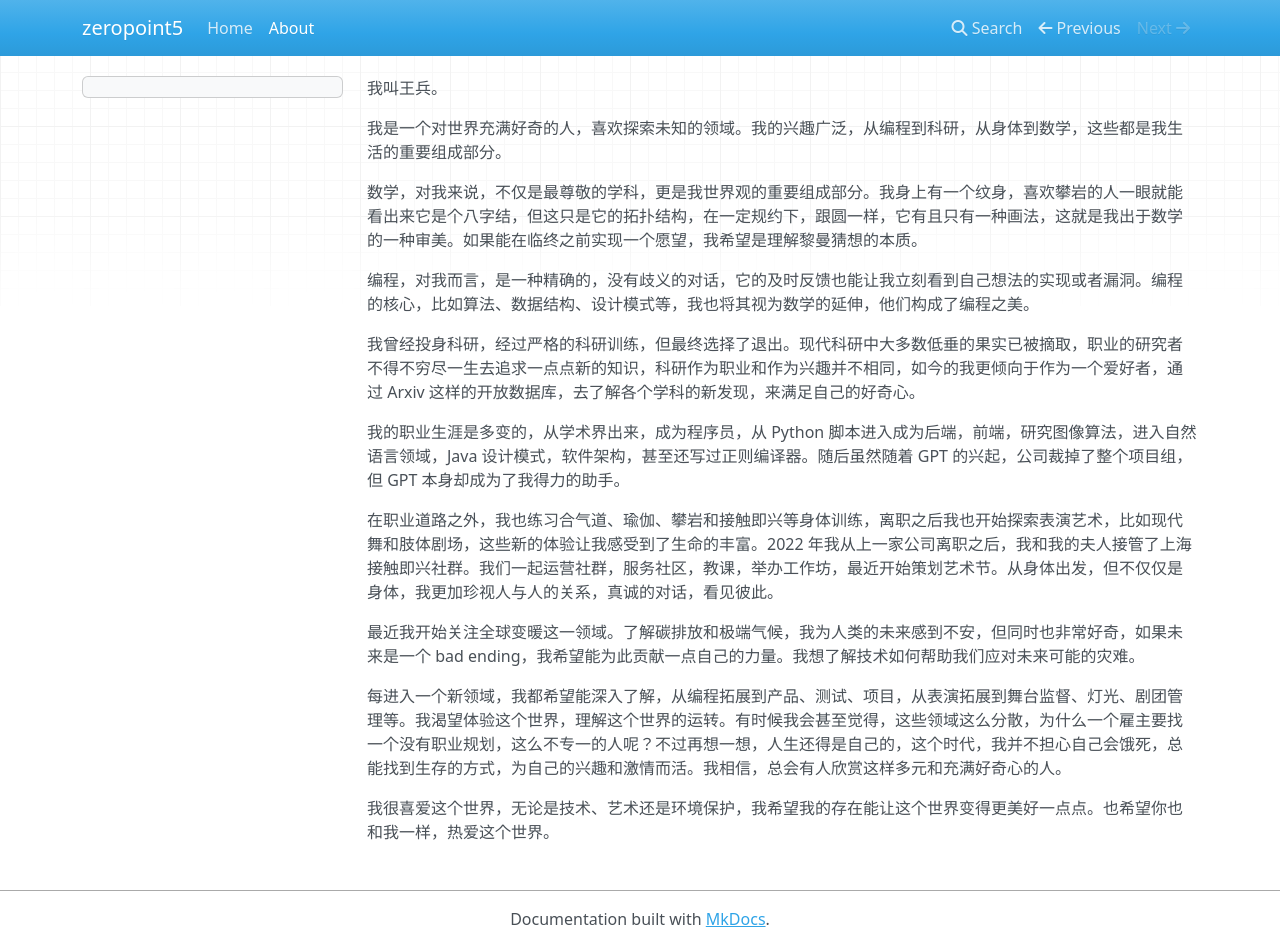
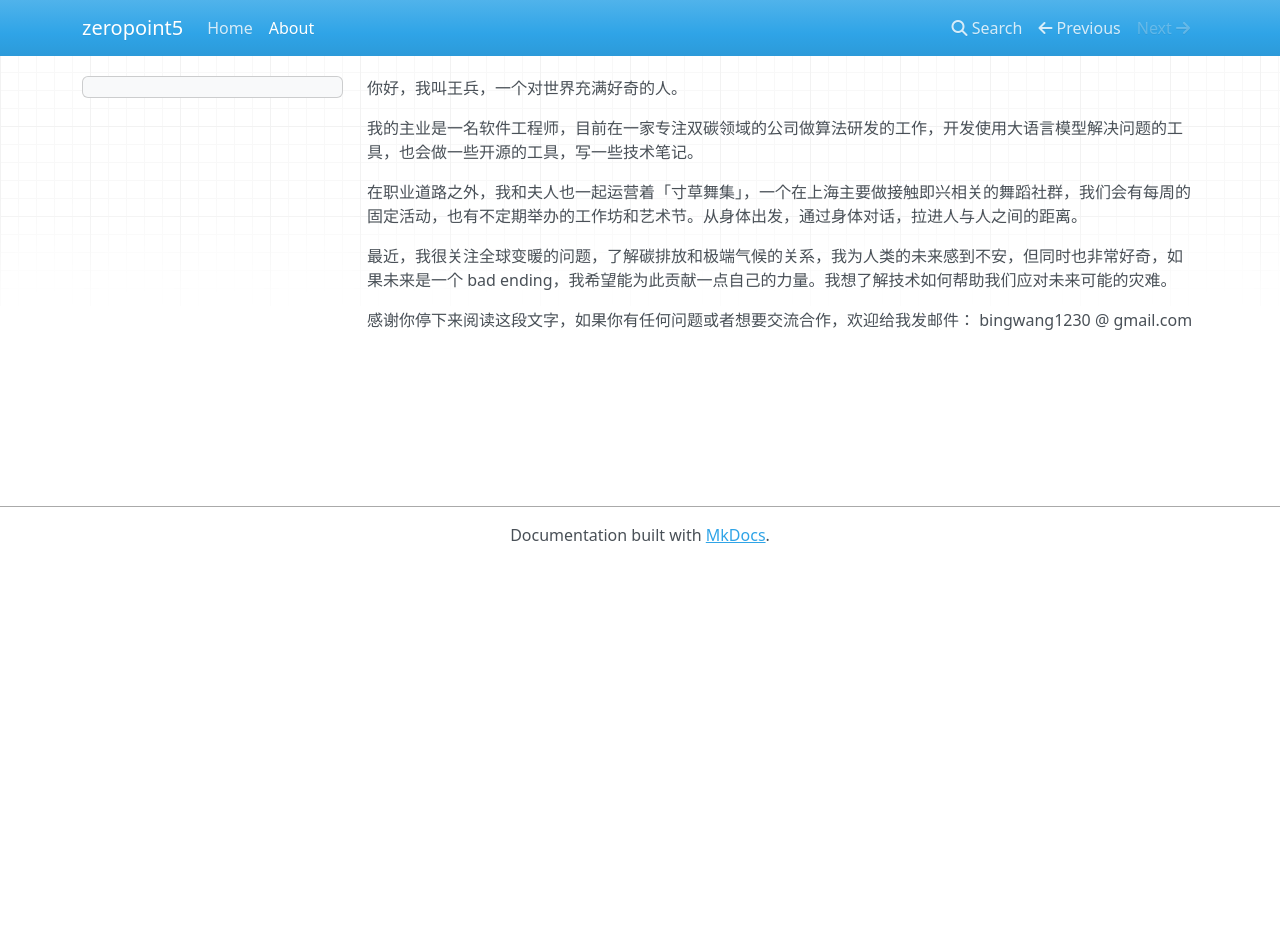
Before and after one commit to zeropoint5/zeropoint5.github.io, an MkDocs documentation site: the page built from docs/about.md, in a window 1280 px wide and 947 px high. Built offline with MkDocs 1.6.1, drawn with Linux system fonts in a browser that asks for light colours; nearby versions of some CDN libraries.

Commit message:
更新 about

```diff
--- a/docs/about.md
+++ b/docs/about.md
@@ -5,40 +5,12 @@ author: 王兵
 date: 2023-11-08
 ---
 
-我叫王兵。
+你好，我叫王兵，一个对世界充满好奇的人。
 
+我的主业是一名软件工程师，目前在一家专注双碳领域的公司做算法研发的工作，开发使用大语言模型解决问题的工具，也会做一些开源的工具，写一些技术笔记。
 
+在职业道路之外，我和夫人也一起运营着「寸草舞集」，一个在上海主要做接触即兴相关的舞蹈社群，我们会有每周的固定活动，也有不定期举办的工作坊和艺术节。从身体出发，通过身体对话，拉进人与人之间的距离。
 
-我是一个对世界充满好奇的人，喜欢探索未知的领域。我的兴趣广泛，从编程到科研，从身体到数学，这些都是我生活的重要组成部分。
+最近，我很关注全球变暖的问题，了解碳排放和极端气候的关系，我为人类的未来感到不安，但同时也非常好奇，如果未来是一个 bad ending，我希望能为此贡献一点自己的力量。我想了解技术如何帮助我们应对未来可能的灾难。
 
-
-
-数学，对我来说，不仅是最尊敬的学科，更是我世界观的重要组成部分。我身上有一个纹身，喜欢攀岩的人一眼就能看出来它是个八字结，但这只是它的拓扑结构，在一定规约下，跟圆一样，它有且只有一种画法，这就是我出于数学的一种审美。如果能在临终之前实现一个愿望，我希望是理解黎曼猜想的本质。
-
-
-
-编程，对我而言，是一种精确的，没有歧义的对话，它的及时反馈也能让我立刻看到自己想法的实现或者漏洞。编程的核心，比如算法、数据结构、设计模式等，我也将其视为数学的延伸，他们构成了编程之美。
-
-
-
-我曾经投身科研，经过严格的科研训练，但最终选择了退出。现代科研中大多数低垂的果实已被摘取，职业的研究者不得不穷尽一生去追求一点点新的知识，科研作为职业和作为兴趣并不相同，如今的我更倾向于作为一个爱好者，通过 Arxiv 这样的开放数据库，去了解各个学科的新发现，来满足自己的好奇心。
-
-
-
-我的职业生涯是多变的，从学术界出来，成为程序员，从 Python 脚本进入成为后端，前端，研究图像算法，进入自然语言领域，Java 设计模式，软件架构，甚至还写过正则编译器。随后虽然随着 GPT 的兴起，公司裁掉了整个项目组，但 GPT 本身却成为了我得力的助手。
-
-
-
-在职业道路之外，我也练习合气道、瑜伽、攀岩和接触即兴等身体训练，离职之后我也开始探索表演艺术，比如现代舞和肢体剧场，这些新的体验让我感受到了生命的丰富。2022 年我从上一家公司离职之后，我和我的夫人接管了上海接触即兴社群。我们一起运营社群，服务社区，教课，举办工作坊，最近开始策划艺术节。从身体出发，但不仅仅是身体，我更加珍视人与人的关系，真诚的对话，看见彼此。
-
-
-
-最近我开始关注全球变暖这一领域。了解碳排放和极端气候，我为人类的未来感到不安，但同时也非常好奇，如果未来是一个 bad ending，我希望能为此贡献一点自己的力量。我想了解技术如何帮助我们应对未来可能的灾难。
-
-
-
-每进入一个新领域，我都希望能深入了解，从编程拓展到产品、测试、项目，从表演拓展到舞台监督、灯光、剧团管理等。我渴望体验这个世界，理解这个世界的运转。有时候我会甚至觉得，这些领域这么分散，为什么一个雇主要找一个没有职业规划，这么不专一的人呢？不过再想一想，人生还得是自己的，这个时代，我并不担心自己会饿死，总能找到生存的方式，为自己的兴趣和激情而活。我相信，总会有人欣赏这样多元和充满好奇心的人。
-
-
-
-我很喜爱这个世界，无论是技术、艺术还是环境保护，我希望我的存在能让这个世界变得更美好一点点。也希望你也和我一样，热爱这个世界。
+感谢你停下来阅读这段文字，如果你有任何问题或者想要交流合作，欢迎给我发邮件： bingwang1230 @ gmail.com
```
Also changed, not shown: 2 other files.
